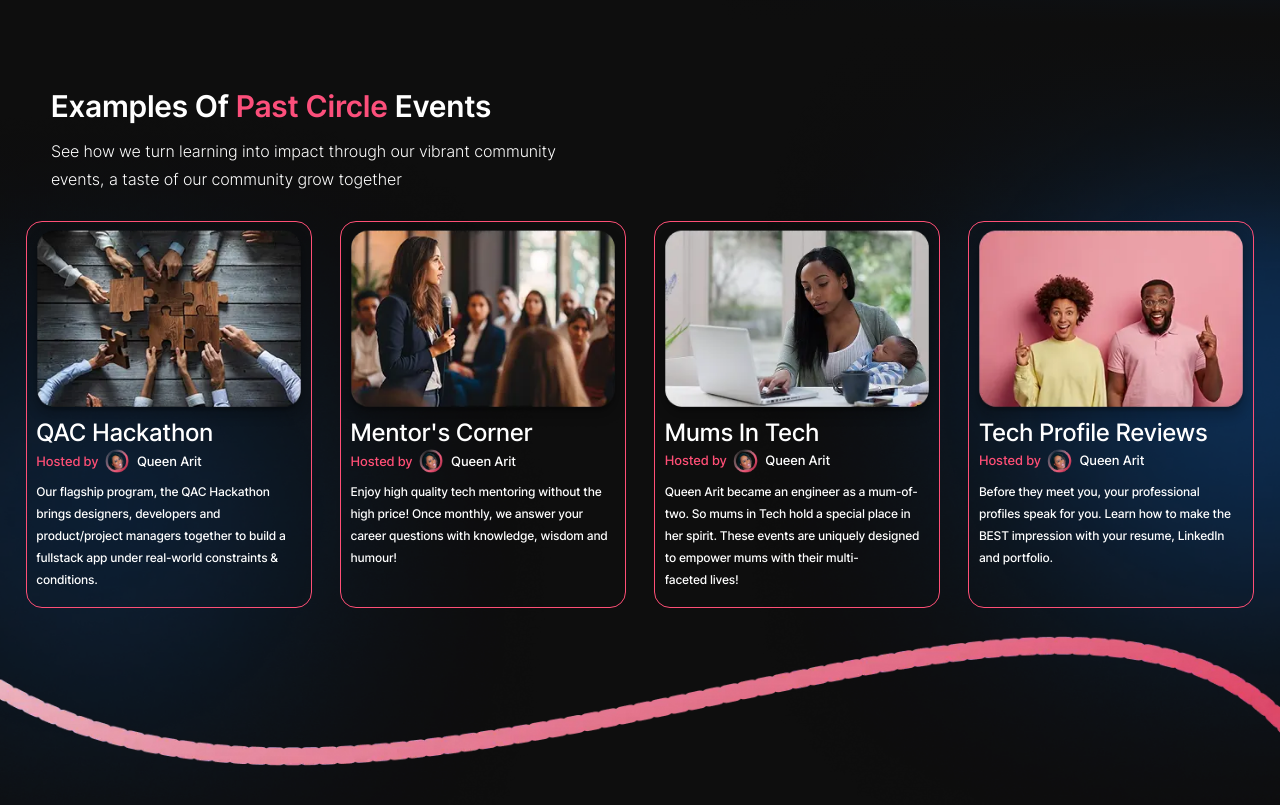
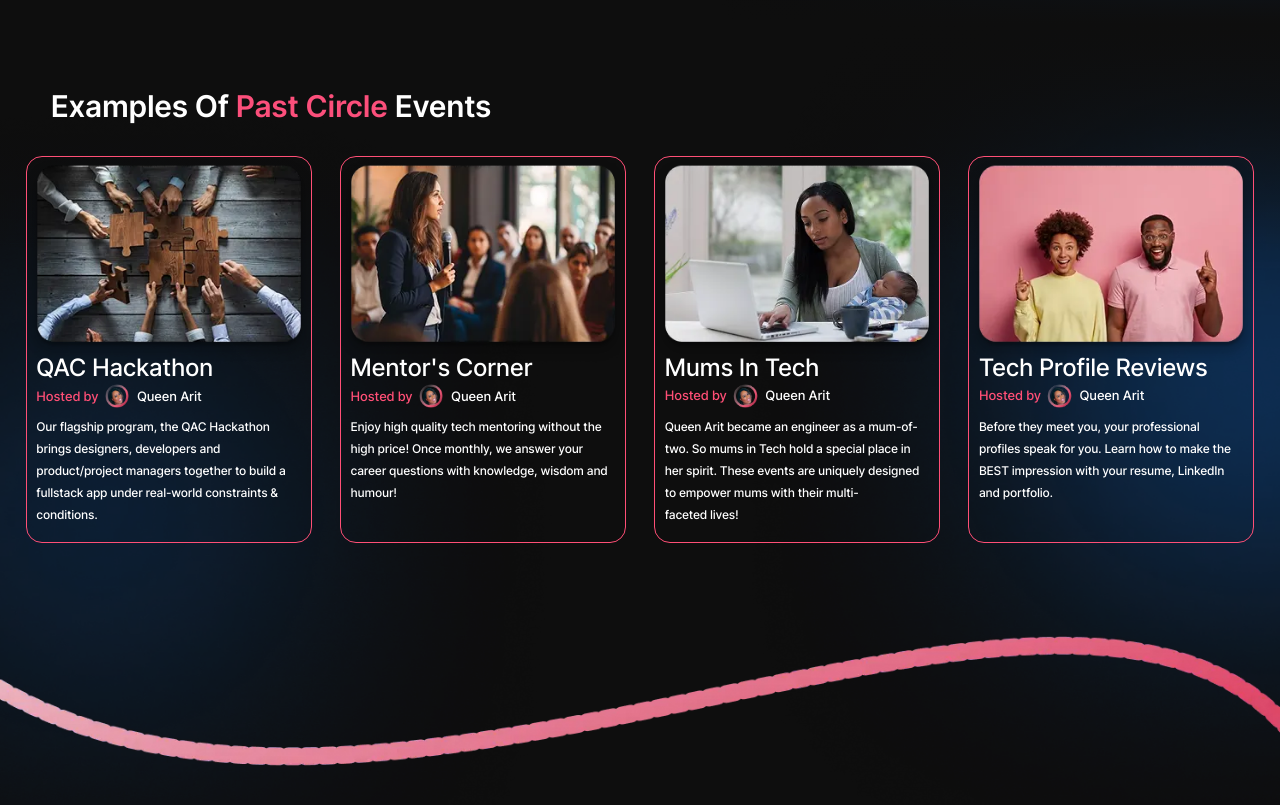
Before and after one commit to OLADIMEJI988/aritdevcircle, a React (Vite) app: page / in a window 1280 px wide. Shown: the part 1880-2685 px from the top of the page. Built offline with nearby package versions, Linux system fonts and the light colour scheme.

Commit message:
minor adjustments

```diff
--- a/src/components/About.jsx
+++ b/src/components/About.jsx
@@ -110,7 +110,7 @@ export default function Section() {
             A <span className="text-[#fc4f7b]">Queen's</span> Welcome
           </motion.p>
 
-          <div className="text-white mobile:max-lg:mx-[2vw] mobile:max-lg:-mt-9">
+          <div className="text-white mobile:max-lg:mx-[5vw] mobile:max-lg:-mt-9">
             <motion.p
               variants={fadeUp}
               initial="hidden"
--- a/src/components/Events.jsx
+++ b/src/components/Events.jsx
@@ -100,10 +100,6 @@ export default function Events() {
           Examples Of{" "}
           <span className="text-[#fc4f7b]">Past Circle</span> Events
         </p>
-        <p className="max-w-[540px] leading-7 mt-[13px] font-light">
-          See how we turn learning into impact through our vibrant community
-          events, a taste of our community grow together
-        </p>
       </motion.div>
 
       {/* Animated Cards */}
@@ -112,7 +108,7 @@ export default function Events() {
             ssm:max-mdxl:grid-cols-2
             mdxl:max-lg:grid-cols-3
             lg:grid-cols-4
-            mt-7
+            mt-8
             mobile:max-ssm:gap-6
             ssm:max-blg:gap-[14px] blg:gap-7
             relative z-20">
```
